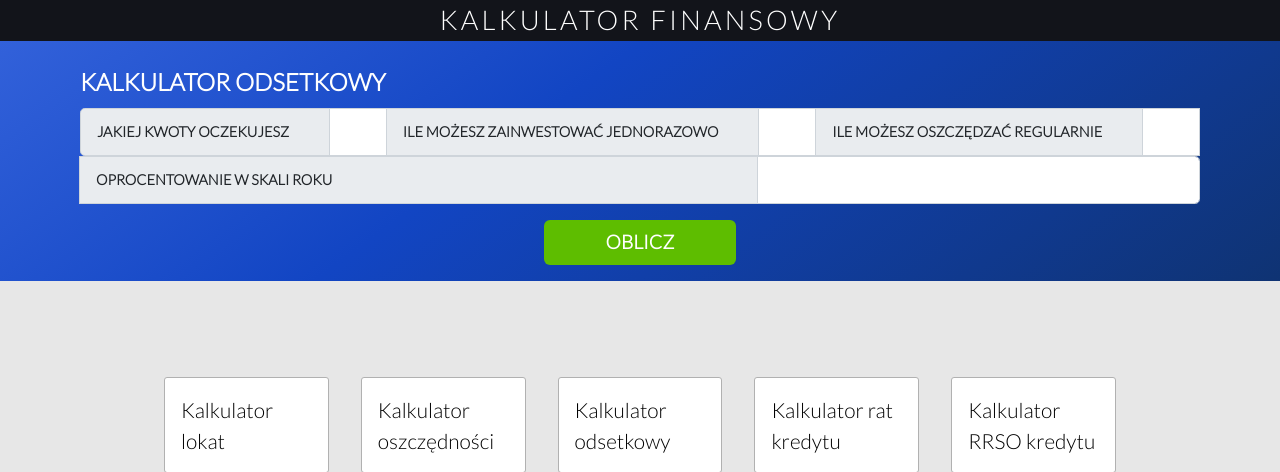
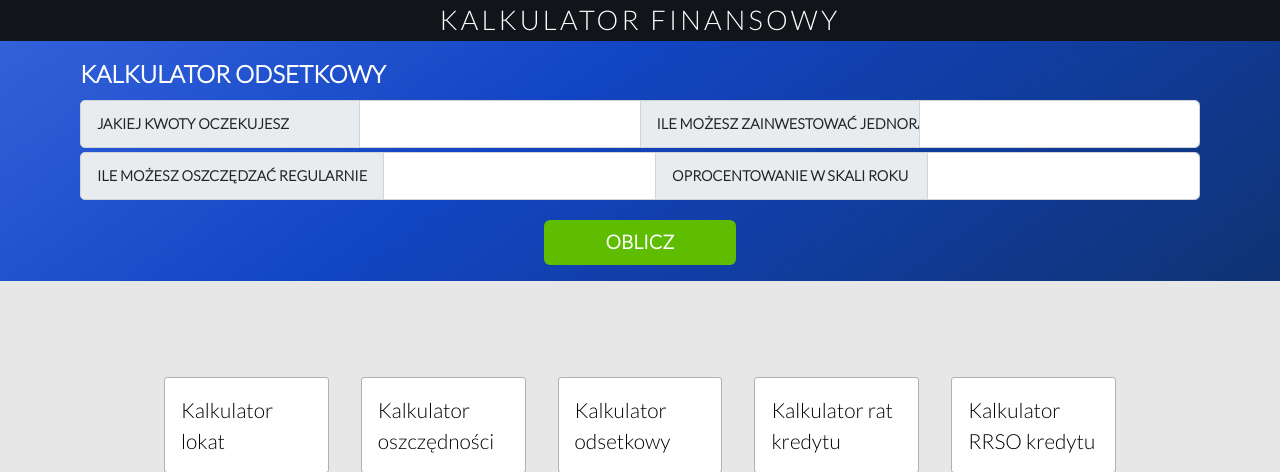
Before and after one commit to Michalinh0/financial-calculator, a Flask app: page /interest in a window 1280 px wide. Shown: the top 472 px of the page. Run offline with Flask 2, Linux system fonts and the light colour scheme.

Commit message:
added docstring

```diff
--- a/financialcalculator.py
+++ b/financialcalculator.py
@@ -36,6 +36,7 @@ class FinancialCalculator:
 
     @staticmethod
     def calculate_interest_saving_time(expected, initial, savings, rate):
+        """Calculate the number of months needed to save given amount of money."""
         saving_months = 0
         sum = initial
         if initial >= expected:
--- a/static/css/base.css
+++ b/static/css/base.css
@@ -62,14 +62,9 @@ form label{
 
 form .input-group{
     display: flex;
-}
-form .input-group label{
-    flex-grow: 1;
+    margin-bottom: 0.25em;
 }
 
-form .input-group input{
-    flex-grow: 4;
-}
 form button{
     background-color: rgb(94, 189, 0);
     width: 15vw;
--- a/templates/interest.html
+++ b/templates/interest.html
@@ -5,15 +5,18 @@
     KALKULATOR ODSETKOWY
 </div>
 <form action="/interest" method="POST">
-    <div class="input-group input-group-lg">
-        <label for="expected" class="input-group-text">JAKIEJ KWOTY OCZEKUJESZ</label>
-        <input type="text" name="expected" id="expected" class="form-control">
-        <label for="initial" class="input-group-text">ILE MOŻESZ ZAINWESTOWAĆ JEDNORAZOWO</label>
-        <input type="text" name="initial" id="initial" class="form-control">
-        <label for="savings" class="input-group-text">ILE MOŻESZ OSZCZĘDZAĆ REGULARNIE</label>
-        <input type="text" name="savings" id="savings" class="form-control" aria-label="With textarea">
-        <label for="rate" class="input-group-text">OPROCENTOWANIE W SKALI ROKU</label>
-        <input type="text" name="rate" id="rate" class="form-control" aria-label="With textarea">
+    <div class="row input-group input-group-lg">
+            <label for="expected" class="col-3 input-group-text">JAKIEJ KWOTY OCZEKUJESZ</label>
+            <input type="text" name="expected" id="expected" class="col form-control">
+            <label for="initial" class=" col-3 input-group-text">ILE MOŻESZ ZAINWESTOWAĆ JEDNORAZOWO</label>
+            <input type="text" name="initial" id="initial" class="col form-control">
+
+    </div>
+    <div class="row input-group input-group-lg">
+        <label for="savings" class="col input-group-text">ILE MOŻESZ OSZCZĘDZAĆ REGULARNIE</label>
+        <input type="text" name="savings" id="savings" class="col form-control">
+        <label for="rate" class="col input-group-text">OPROCENTOWANIE W SKALI ROKU</label>
+        <input type="text" name="rate" id="rate" class="col form-control">
     </div>
     <button type="submit">OBLICZ</button>
 
```
